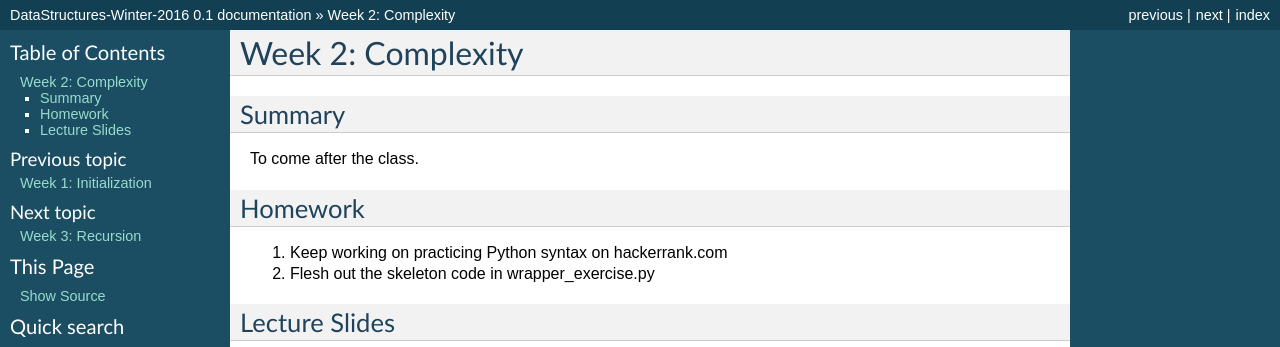
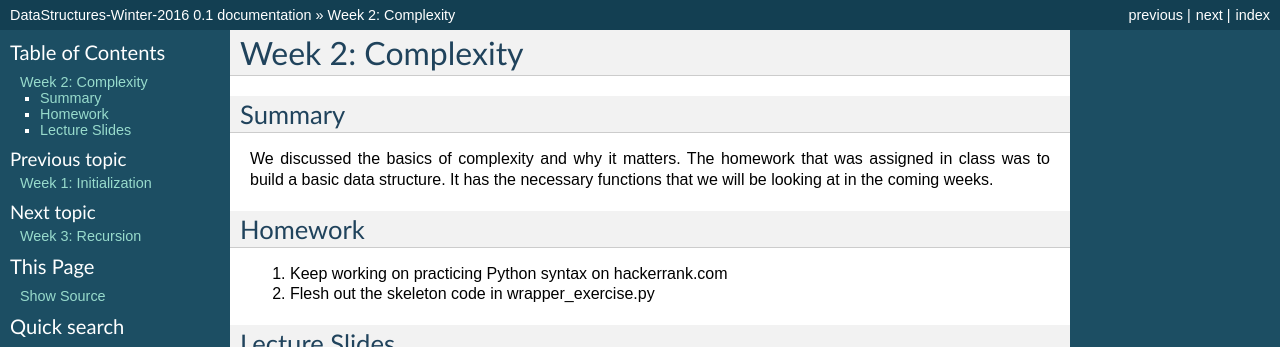
Before and after one commit to Heroes-Academy/DataStructures_Winter_2016, a Sphinx documentation site: the page built from docs/source/week2.rst, in a window 1280 px wide, cut to the strip 0-347 px from the top of the page. Built offline with Sphinx 7.4.7, drawn with Linux system fonts in a browser that asks for light colours.

Commit message:
Update week2.rst

```diff
--- a/docs/source/week2.rst
+++ b/docs/source/week2.rst
@@ -4,8 +4,7 @@ Week 2: Complexity
 Summary
 ^^^^^^^
 
-To come after the class.
-
+We discussed the basics of complexity and why it matters.  The homework that was assigned in class was to build a basic data structure.  It has the necessary functions that we will be looking at in the coming weeks.
 
 Homework
 ^^^^^^^^
```
